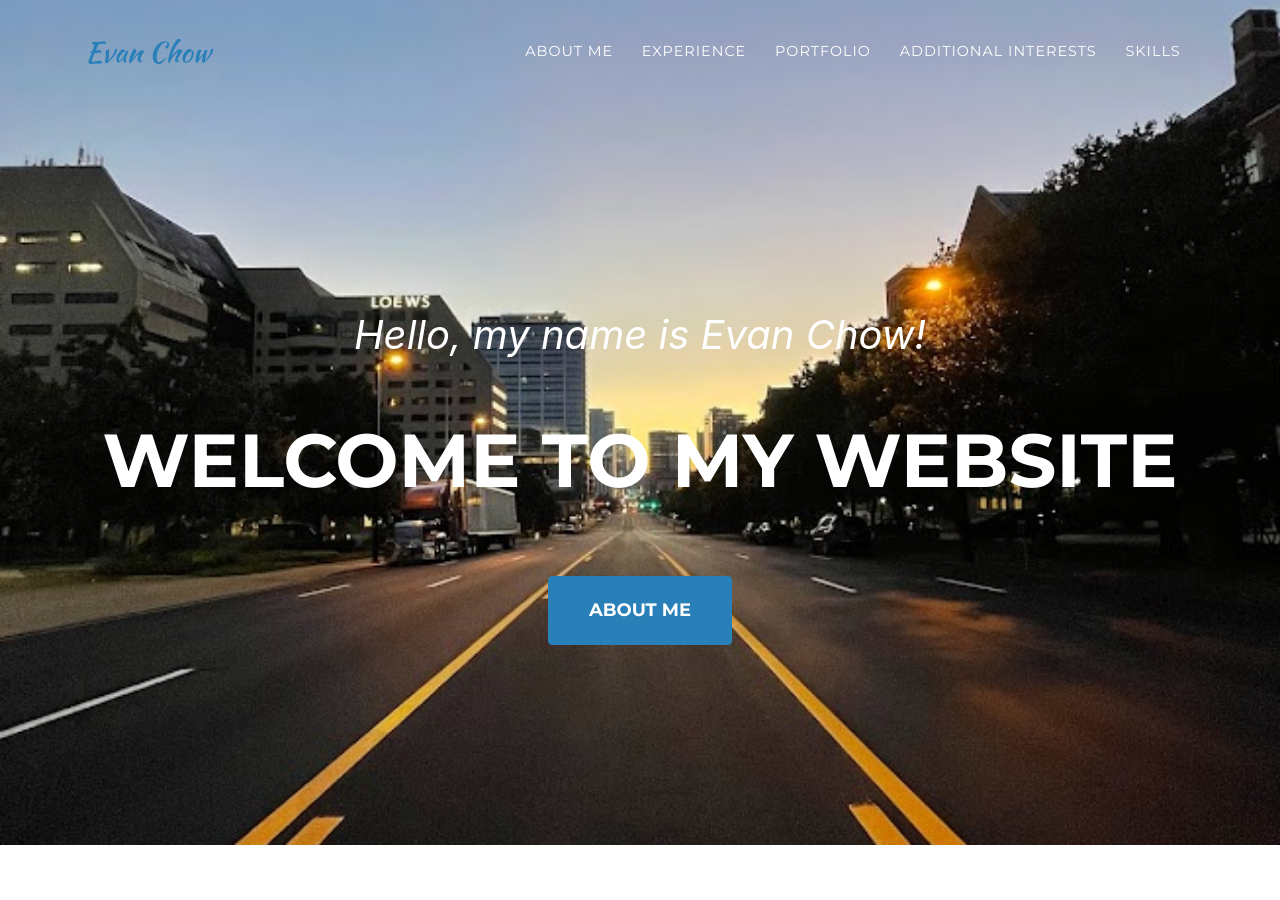
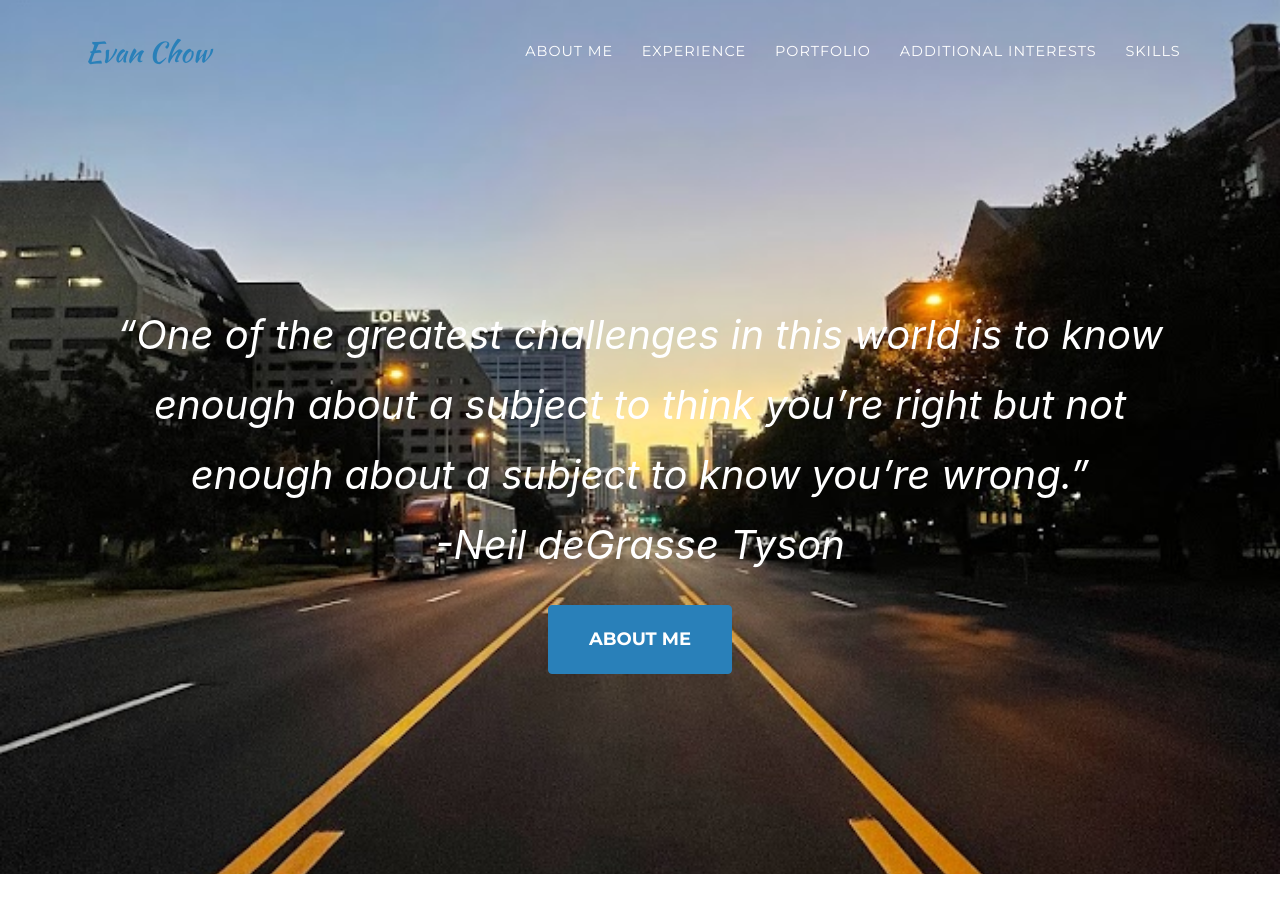
Before and after one commit to evanchow02/evanchow02.github.io, a Jekyll site: the page built from docs/index.markdown, in a window 1280 px wide and 900 px high. Built offline with Jekyll 4.4.1, drawn with Linux system fonts in a browser that asks for light colours; some web fonts are replaced.

Commit message:
Changed Introtext

```diff
--- a/docs/_data/sitetext.yml
+++ b/docs/_data/sitetext.yml
@@ -11,8 +11,8 @@
 # -----------------
 en: &DEFAULT_EN
   header:
-    title: Hello, my name is Evan Chow!
-    text: Welcome to my website
+    title: "\"One of the greatest challenges in this world is to know enough about a subject to think you're right but not enough about a subject to know you're wrong.\"  \n-Neil deGrasse Tyson"
+    text:
     button: About Me
     buttonlink: "#about_me"
 
```
